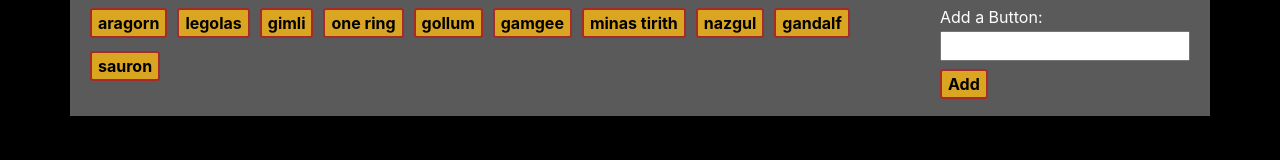
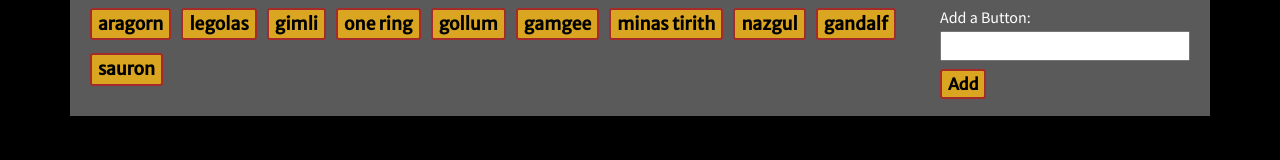
Before and after one commit to Steven-D-Brown/giphyThing, a plain HTML site: page index.html in a window 1280 px wide. Drawn offline with nearby package versions, Linux system fonts and the light colour scheme.

Commit message:
font changes

```diff
--- a/index.html
+++ b/index.html
@@ -2,9 +2,13 @@
 <html>
 
 <head>
+    <!--
+    font-family: 'Source Sans Pro', sans-serif;
+    -->
     <meta charset="utf-8"/>
     <title>GIPHY App</title>
     <meta name="viewport" content="width=device-width, initial-scale=1">
+    <link href="https://fonts.googleapis.com/css?family=Merriweather+Sans|Source+Sans+Pro" rel="stylesheet">
     <link rel="stylesheet" href="https://stackpath.bootstrapcdn.com/bootstrap/4.1.3/css/bootstrap.min.css" integrity="sha384-MCw98/SFnGE8fJT3GXwEOngsV7Zt27NXFoaoApmYm81iuXoPkFOJwJ8ERdknLPMO"
         crossorigin="anonymous">
 
@@ -31,6 +35,8 @@
             border-style: solid;
             border-width: 2px;
             padding-top: 2px 5px 2px 5px;
+            font-family: 'Merriweather Sans', sans-serif;
+            font-size: 1.1em;
         }
         #addBtn{
             margin-top: 8px;
@@ -41,9 +47,11 @@
             border-style: solid;
             border-width: 2px;
             padding-top: 2px 5px 2px 5px;
+            font-family: 'Merriweather Sans', sans-serif;
         }
         #inputField{
             width: 250px;
+            font-family: 'Source Sans Pro', sans-serif;
         }
         body{
             background-color: black;
@@ -54,9 +62,11 @@
         p{
             margin-top: 5px;
             color:white;
+            font-family: 'Source Sans Pro', sans-serif;
         }
         #addText{
             margin-bottom: -6px;
+            font-family: 'Source Sans Pro', sans-serif;
         }
     </style>
 
@@ -118,7 +128,7 @@
                             var curCol = $("<div>");
                             curCol.addClass("col-4");
                             var locInArr = dat[miniRowI * 3 + miniColI];
-                            curCol.html("<p><b>Rating: </b>" + dat[miniRowI * 3 + miniColI].rating.toUpperCase() + "</p>");
+                            curCol.html("<p><b>Rating</b>: " + dat[miniRowI * 3 + miniColI].rating.toUpperCase() + "</p>");
                             var actualImg = $("<img>");
                             actualImg.addClass("offImg");
                             actualImg.attr("src", locInArr.images.original_still.url);
```
